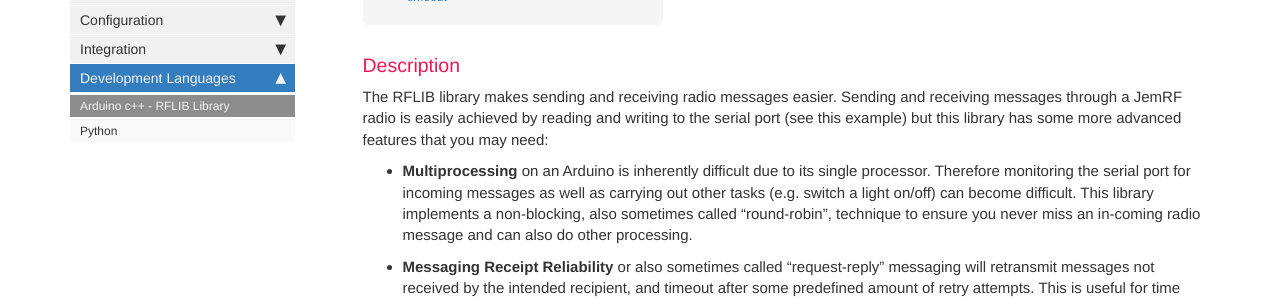
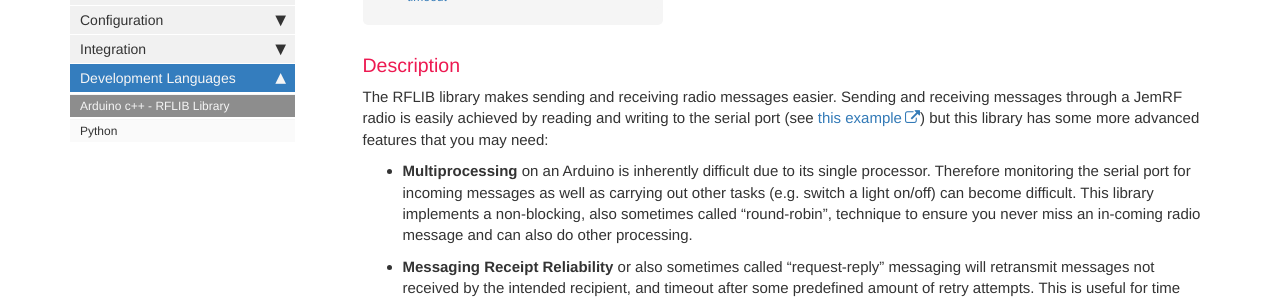
Before and after one commit to JemRF/RF-Documentation, a Jekyll site: the page built from pages/mydoc/rflib.md, in a window 1280 px wide and 900 px high, scrolled down 394 px. Shown: the part 172-472 px from the top of the window. Built offline with Jekyll 4.4.1, drawn with Linux system fonts in a browser that asks for light colours; comment, search, counter and statistics services are not loaded; part of the change alters nothing that is shown.

Commit message:
Documentation release

```diff
--- a/pages/mydoc/rflib.md
+++ b/pages/mydoc/rflib.md
@@ -10,7 +10,7 @@ folder: mydoc
 ---
 
 ### Description
-The RFLIB library makes sending and receiving radio messages easier. Sending and receiving messages through a JemRF radio is easily achieved by reading and writing to the serial port (see this example) but this library has some more advanced features that you may need:
+The RFLIB library makes sending and receiving radio messages easier. Sending and receiving messages through a JemRF radio is easily achieved by reading and writing to the serial port (see [this example](https://github.com/JemRF/rflib/blob/master/examples/simple_tx/simple_tx.ino)) but this library has some more advanced features that you may need:
 
  - **Multiprocessing** on an Arduino is inherently difficult due to its single processor. Therefore monitoring the serial port for incoming messages as well as carrying out other tasks (e.g. switch a light on/off) can become difficult. This library implements a non-blocking, also sometimes called "round-robin", technique to ensure you never miss an in-coming radio message and can also do other processing.
 
```
